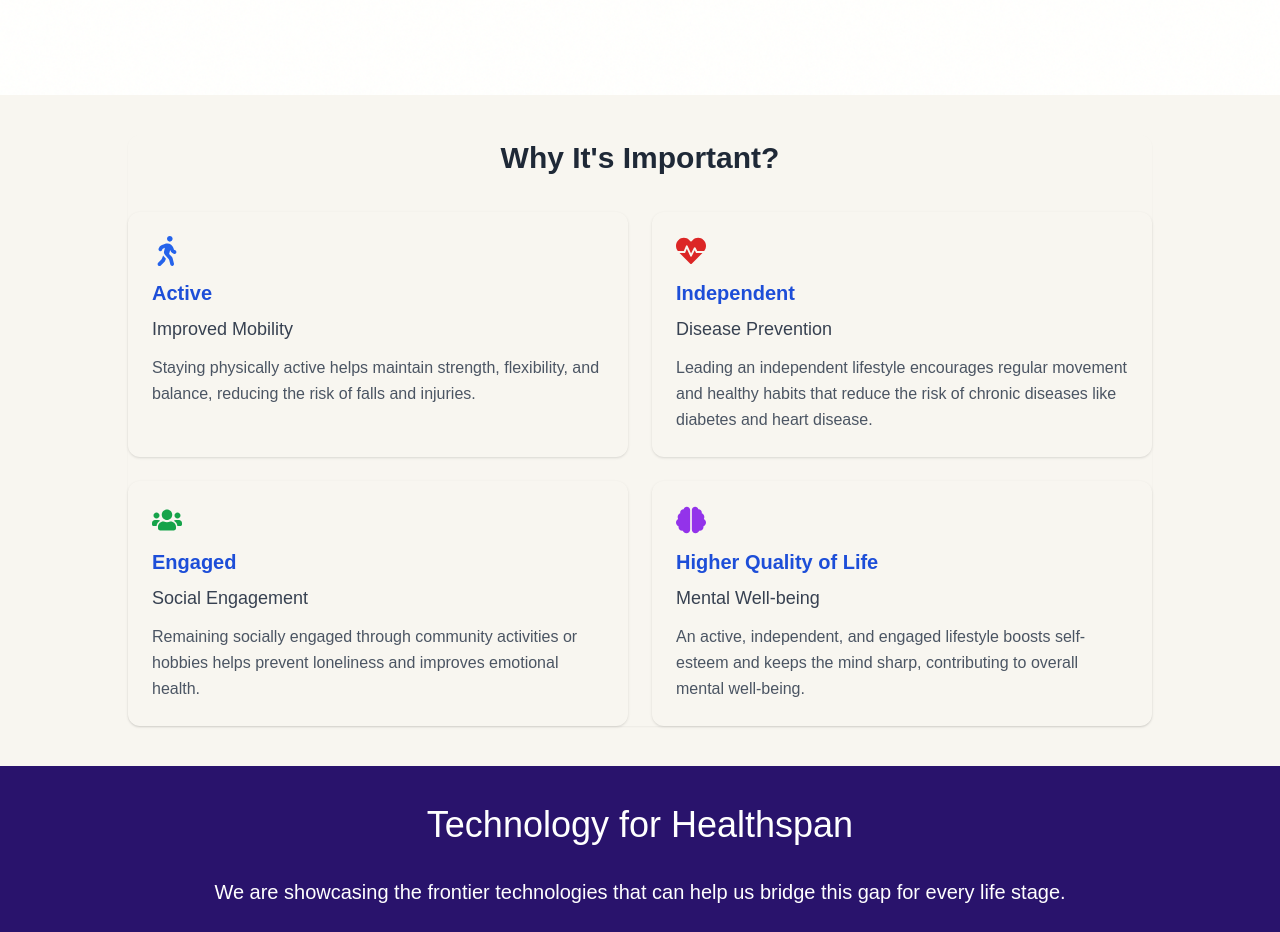
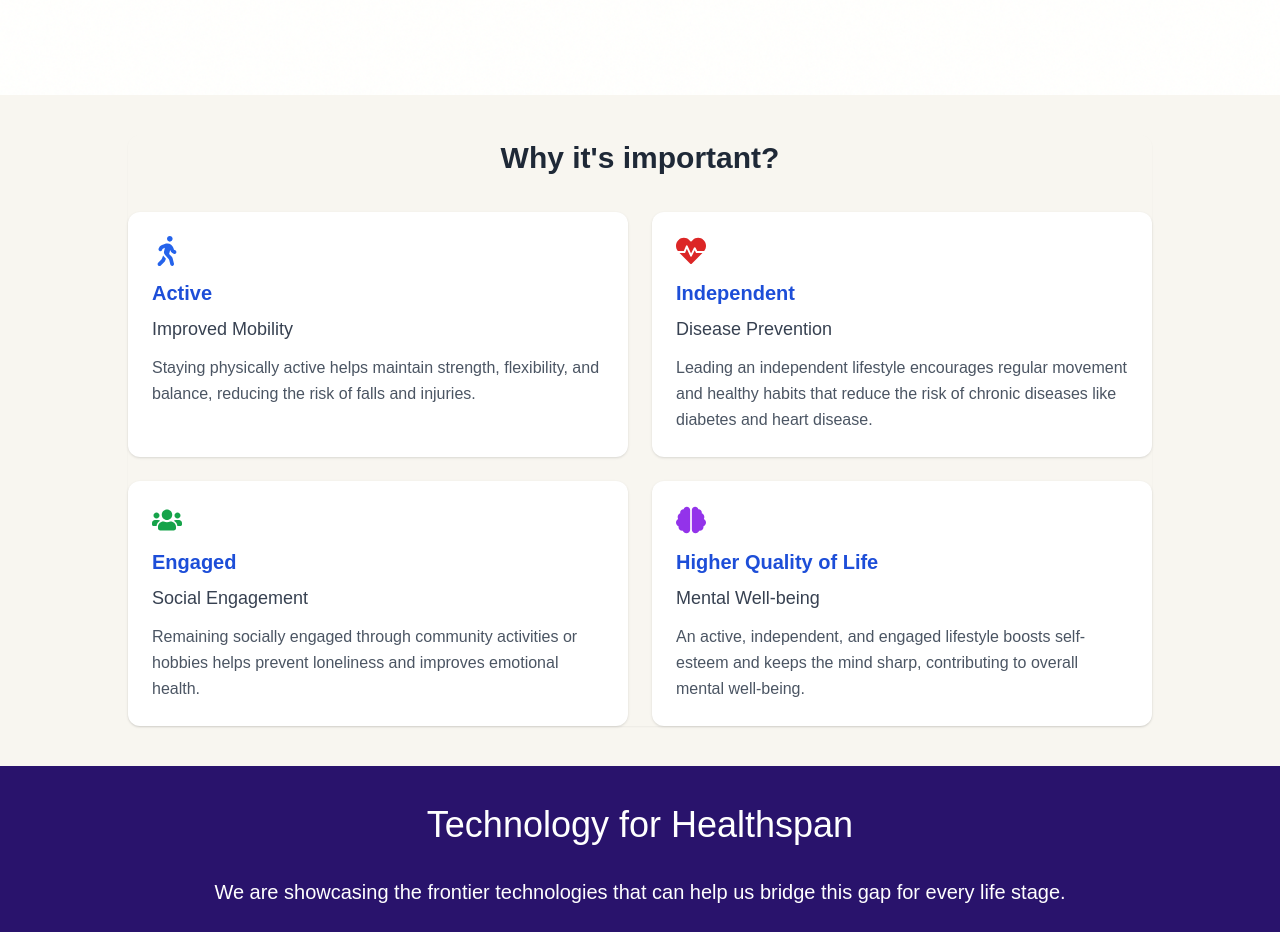
Before and after one commit to Balajinaga007/SwasthBharat123, a React (Vite) app: page / in a window 1280 px wide. Shown: the part 3620-4552 px from the top of the page. Built offline with nearby package versions, Linux system fonts and the light colour scheme.

Commit message:
code changed6

```diff
--- a/src/components/WhyImportantSection.jsx
+++ b/src/components/WhyImportantSection.jsx
@@ -36,14 +36,14 @@ const WhyImportantSection = () => {
   return (
     <section className="  rounded-xl shadow-sm max-w-5xl mx-auto my-10 font-work-sans" style={{ fontFamily: 'Work Sans, sans-serif' }}>
       <h2 className="text-3xl font-bold text-center text-gray-800 mb-8">
-        Why It's Important?
+        Why it's important?
       </h2>
 
       <div className="grid  gap-6 sm:grid-cols-2">
         {benefits.map((item, index) => (
           <div
             key={index}
-            className="p-6  rounded-xl shadow hover:shadow-lg transition duration-300"
+            className="p-6 bg-white rounded-xl shadow hover:shadow-lg transition duration-300"
           >
             {item.icon}
             <h3 className="text-xl font-semibold text-blue-700 mb-2">{item.title}</h3>
```
